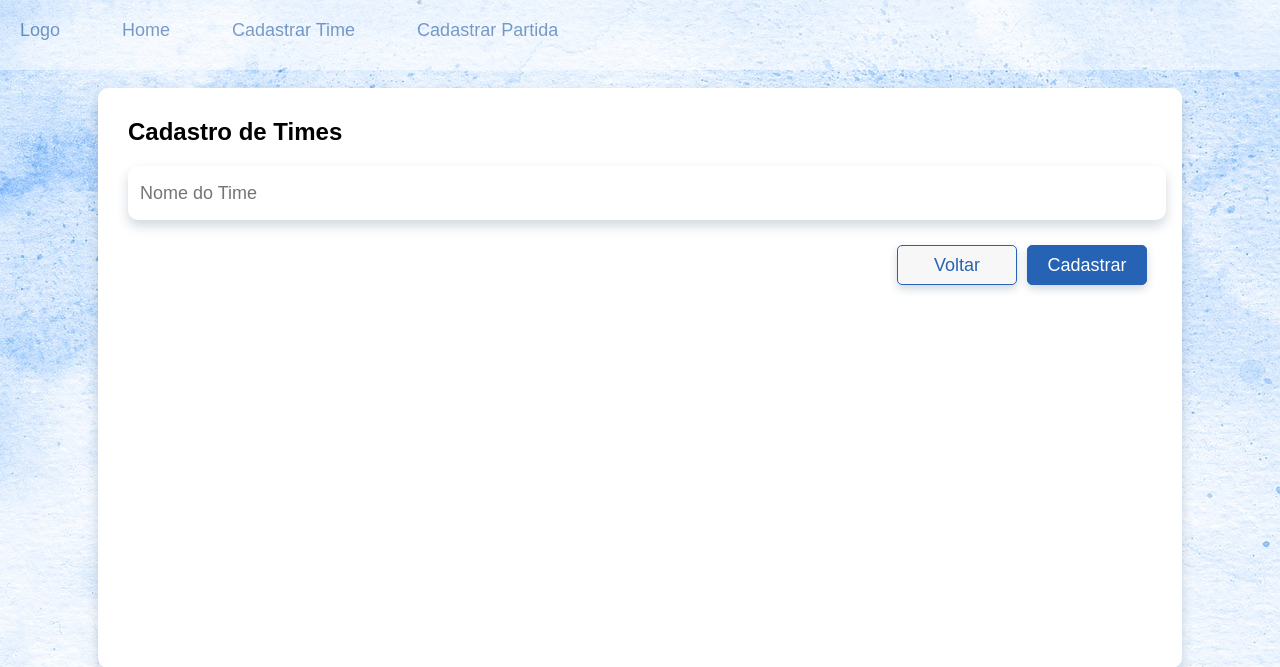
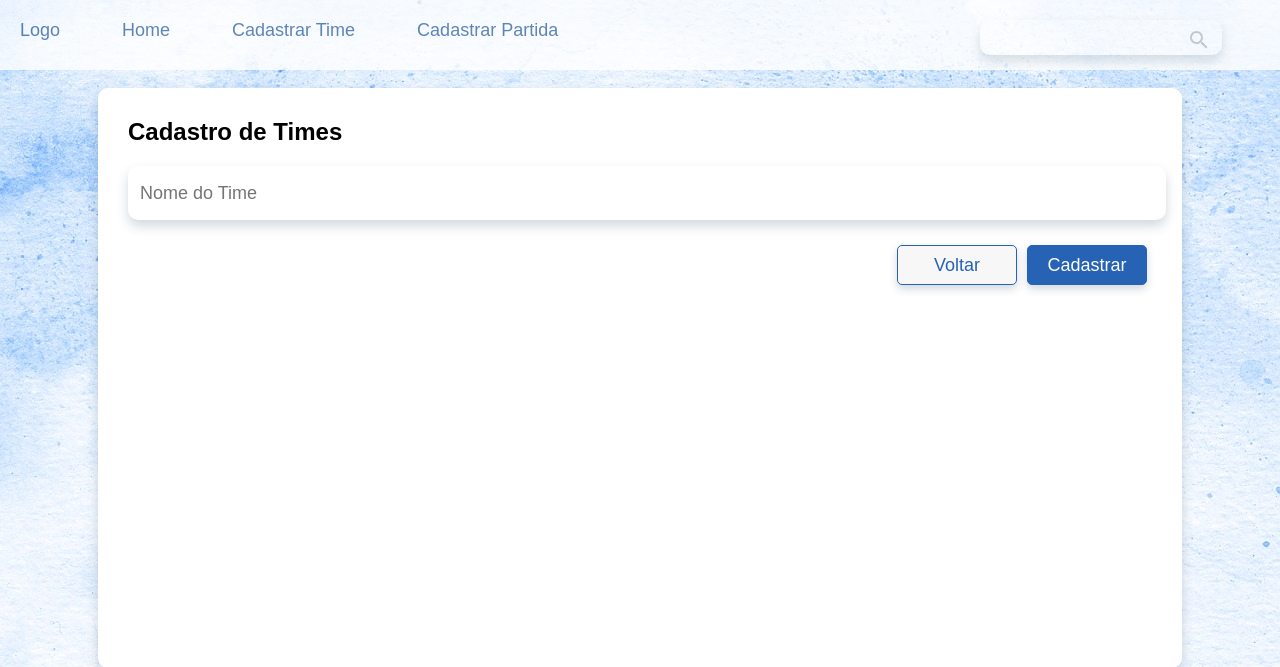
Before and after one commit to Pcrepaldi/crud-torneio, a PHP site: page /cadastrarTime.php in a window 1280 px wide. Shown: the top 667 px of the page. Run offline with PHP 8.4, Linux system fonts and the light colour scheme; data that the repository does not hold is empty.

Commit message:
Adicionando campo de busca

```diff
--- a/assets/css/style.css
+++ b/assets/css/style.css
@@ -22,7 +22,7 @@ a {
 .navbar {
     display: row;
     background-color: #fff;
-    opacity: 0.5;
+    opacity: 0.8;
     height: 70px;
     width: 100%;
     /*position: fixed; # Fixando a navbar na tela
@@ -33,6 +33,7 @@ a {
     list-style-type: none;
     display: inline;
     overflow: hidden;
+    opacity: .8;
 }
 
 ul li {
@@ -64,7 +65,6 @@ li a:hover {
     display: flex;
     justify-content: space-around;
     flex-wrap: wrap;
-    /*padding-bottom: 100px;*/
 }
 
 table{
@@ -298,6 +298,50 @@ span {
     margin-left: 50px;
 }
 
+.navbar-buscar {
+    flex: 1;
+    float: right;
+    position: relative;
+    margin-right: 50px;
+    opacity: 1;
+    width: 250px;
+    /*background-color: red;*/
+}
+
+#buscar {
+    border: none;
+    background-color: white;
+    margin-top: 20px;
+    cursor: text;
+    height: 35px;
+    opacity: 1;
+    padding-left: 10px;
+}
+
+#buscar:focus, #buscar:hover {
+    outline: none;
+    box-shadow: 0 12px 16px rgba(30, 60, 90, 0.2);
+}
+
+#lupa {
+    margin-top: 10px;
+    width: 62px;
+    height: 40px;
+    background: /*red;*/url("../svg/search.svg") no-repeat center center;
+    text-indent: -150px;
+    border: none;
+    cursor: pointer;
+    position: absolute;
+    top: 10px;
+    right: 0px;
+    box-shadow: none;
+    opacity: 0.5;
+}
+
+#lupa:hover {
+    opacity: 1;
+}
+
 .footer {
     width: 100%;
     height: 53px;
--- a/layout/header.php
+++ b/layout/header.php
@@ -11,11 +11,15 @@
         <nav>
             <div class="navbar">
                 <ul class="ul-navbar">
-                    <li class="li-navbar"><a href="./index.php">Logo</a></li>
+                    <li class="li-navbar logo"><a href="./index.php">Logo</a></li>
                     <li class="li-navbar"><a href="./index.php">Home</a></li>
                     <li class="li-navbar"><a href="./cadastrarTime.php">Cadastrar Time</a></li>
                     <li class="li-navbar"><a href="./cadastrarPartida.php">Cadastrar Partida</a></li>
                 </ul>
+                <form action="" method="get" class="navbar-buscar">
+                    <input type="text" name="filtrar" id="buscar">
+                    <input type="submit" value="lupa" id="lupa" value="Buscar">
+                </form>
             </div>
         </nav>
         </br>
```
